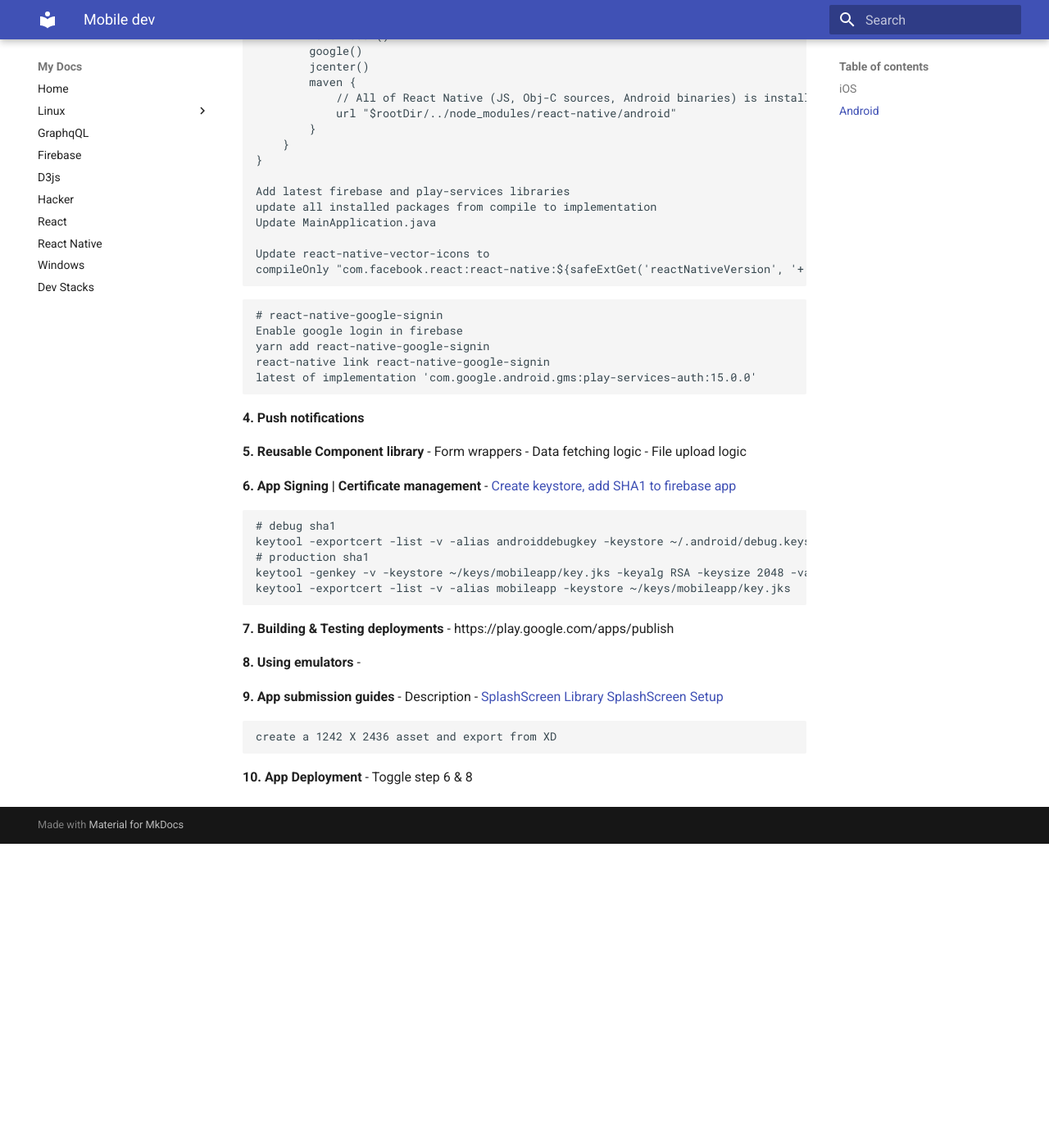
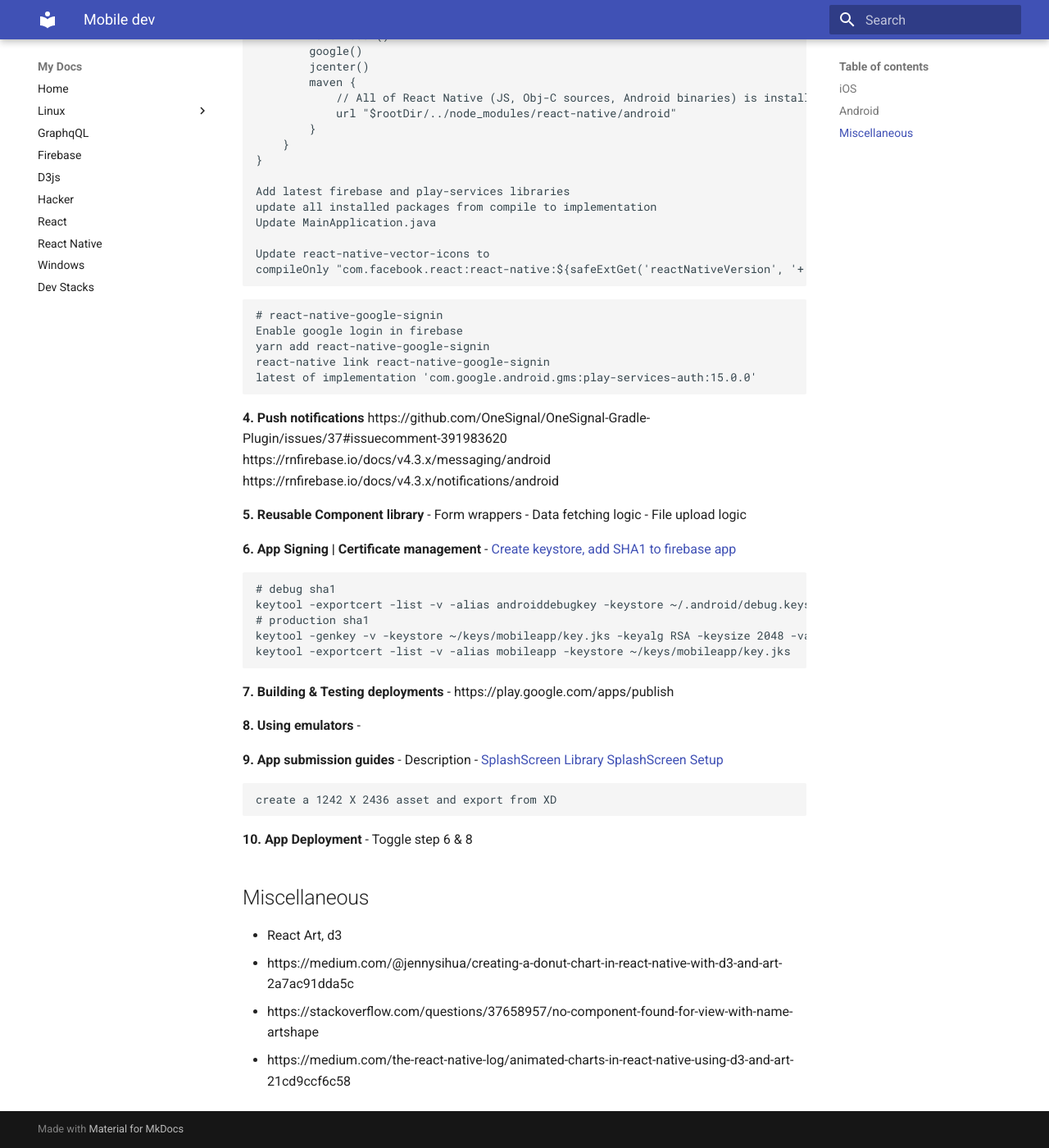
Before and after one commit to ajaymore/development-docs, an MkDocs documentation site: the page built from docs/mobile-dev.md, in a window 1280 px wide and 1400 px high, scrolled down 2371 px. Shown: the whole window at 82% size. Built offline with MkDocs 1.6.1 and Material for MkDocs 9.7.7, drawn with Linux system fonts in a browser that asks for light colours; old or Windows-style settings are respelled for this version of MkDocs; before the commit the page ends 3400 px from its top, so only the background shows below that.

Commit message:
Update mobile-dev.md

````diff
--- a/docs/mobile-dev.md
+++ b/docs/mobile-dev.md
@@ -144,6 +144,9 @@
 ```
 
 **4. Push notifications**
+https://github.com/OneSignal/OneSignal-Gradle-Plugin/issues/37#issuecomment-391983620
+https://rnfirebase.io/docs/v4.3.x/messaging/android
+https://rnfirebase.io/docs/v4.3.x/notifications/android
 
 **5. Reusable Component library**
   - Form wrappers
@@ -176,3 +179,11 @@
 
 **10. App Deployment**
   - Toggle step 6 & 8
+
+
+## Miscellaneous
+
+- React Art, d3
+  - https://medium.com/@jennysihua/creating-a-donut-chart-in-react-native-with-d3-and-art-2a7ac91dda5c
+  - https://stackoverflow.com/questions/37658957/no-component-found-for-view-with-name-artshape
+  - https://medium.com/the-react-native-log/animated-charts-in-react-native-using-d3-and-art-21cd9ccf6c58
````
